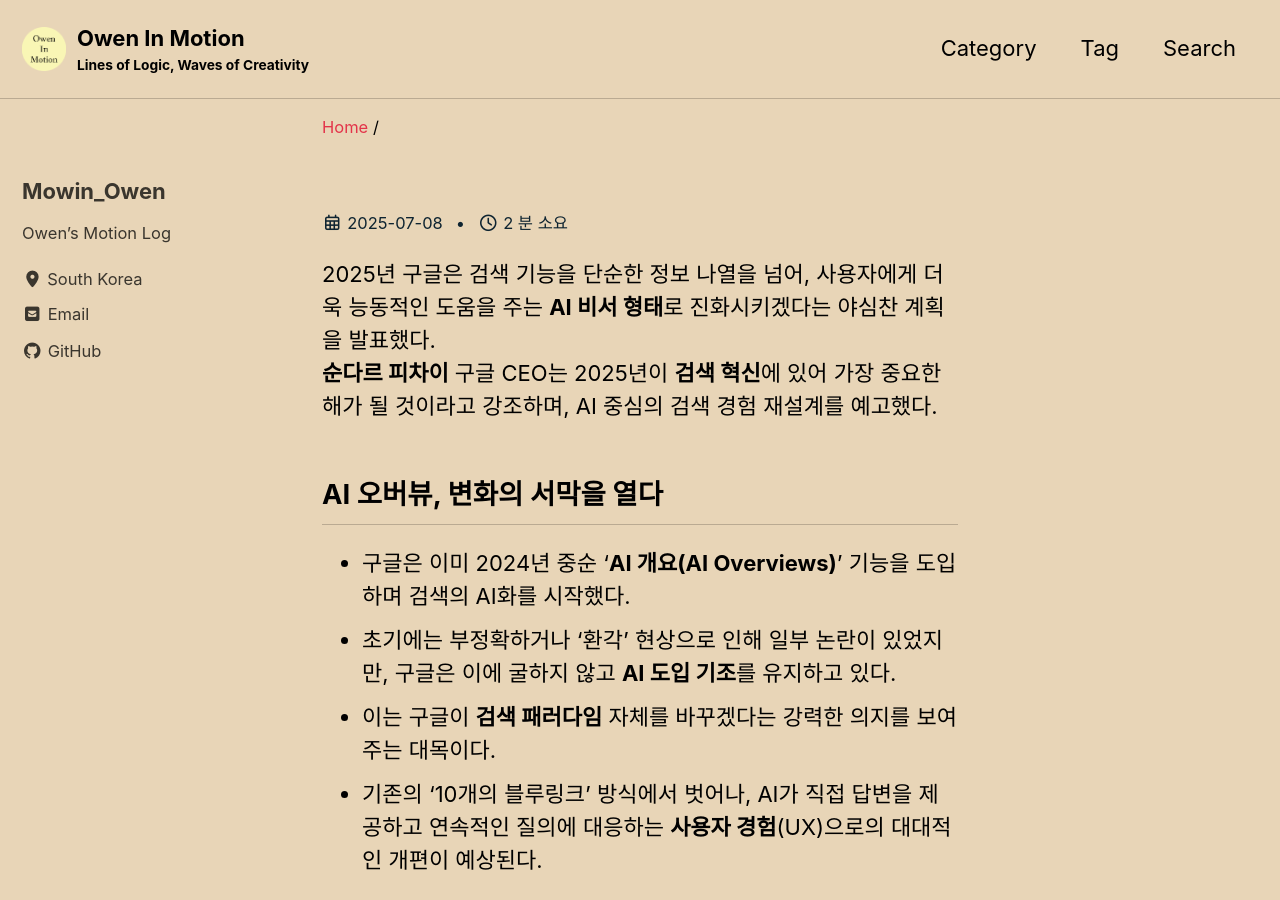
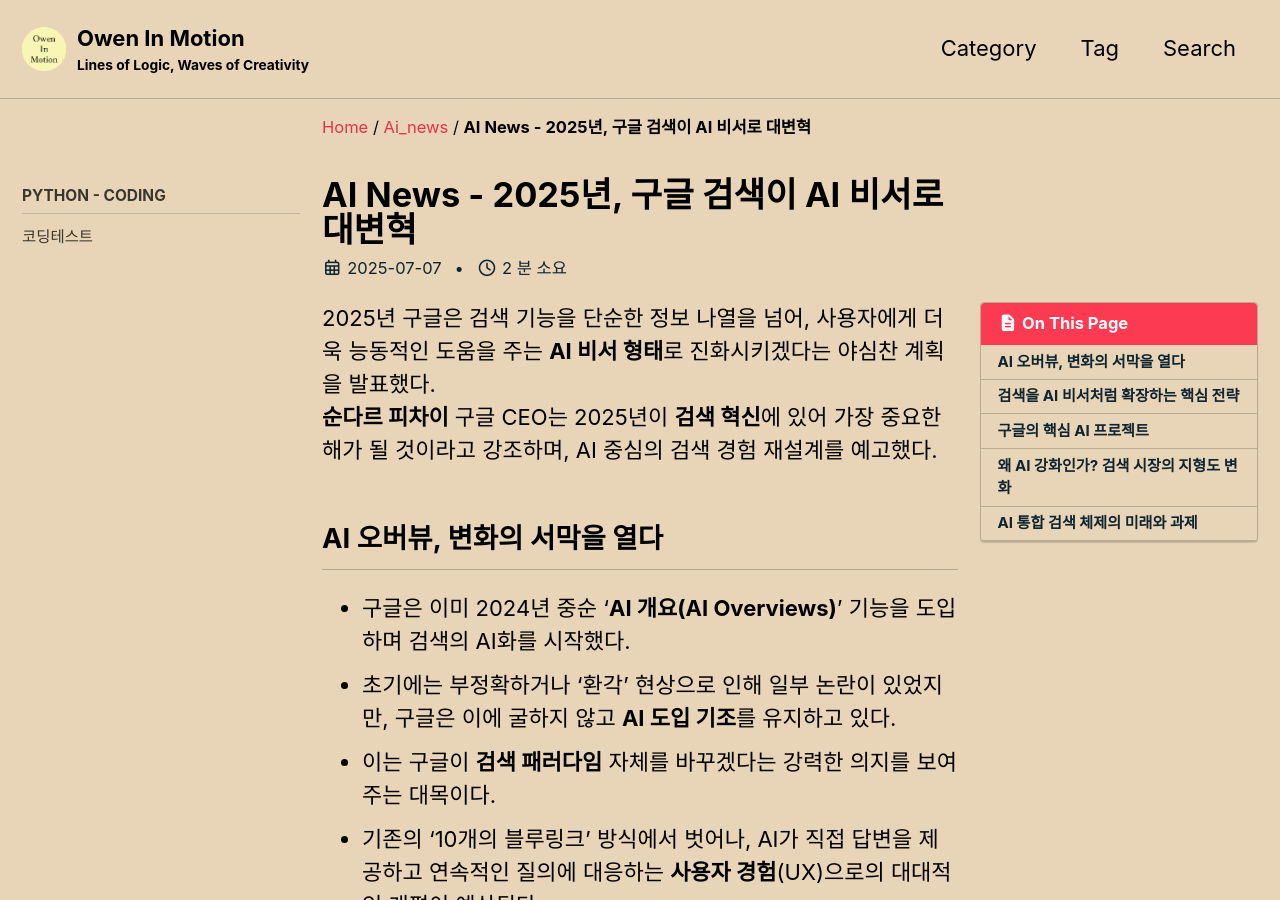
Before and after one commit to mowinowen/mowinowen.github.io, a Jekyll site: the page built from _posts/2025-07-07-ainews18.md, in a window 1280 px wide and 900 px high. Built offline with Jekyll 4.4.1, drawn with Linux system fonts in a browser that asks for light colours; cached includes are drawn as plain includes; comment, search, counter and statistics services are not loaded; some of the changed text lies outside the part shown.

Commit message:
Update 2025-07-07-ainews18.md

```diff
--- a/_posts/2025-07-07-ainews18.md
+++ b/_posts/2025-07-07-ainews18.md
@@ -1,6 +1,6 @@
 ---
 layout: single
-title: "AI News - 2025년, 구글 검색이 AI 비서로 대변혁
+title: "AI News - 2025년, 구글 검색이 AI 비서로 대변혁"
 categories: AI_News
 tag: [구글, AI, AI비서, 검색, 디지털전환]
 toc: true
```
